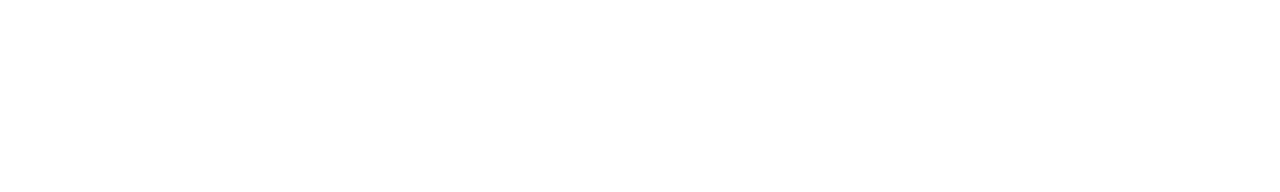
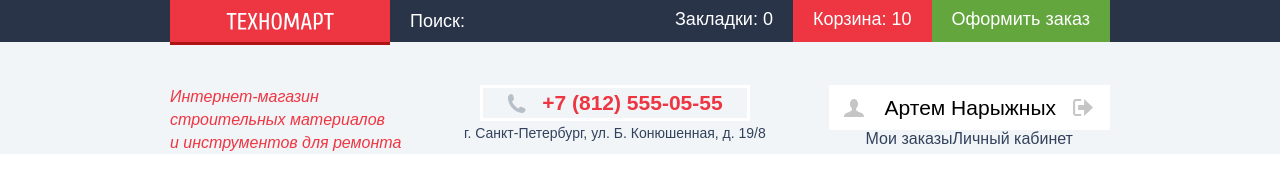
Before and after one commit to dmitrievich-an/Tehnomart, a plain HTML site: page catalog.html in a window 1280 px wide. Drawn offline with Linux system fonts and the light colour scheme; a web font is replaced by a local one.

Commit message:
Made a Header without a menu

```diff
--- a/catalog.html
+++ b/catalog.html
@@ -12,7 +12,44 @@
 </head>
 <body class="page-body">
   <header class="header">
-
+    <div class="header__wrapper_blue">
+      <div class="header-top container">
+        <img class="header__logo" src="img/logo-technomart.svg" alt="Логотип Техномарт">
+        <label for="header__search"></label>
+        <input class="header__search" type="search" placeholder="Поиск:" id="header__search">
+        <ul class="header__button-list">
+          <li class="header__button-item">Закладки: 0</li>
+          <li class="header__button-item">Корзина: 10</li>
+          <li class="header__button-item">Оформить заказ</li>
+        </ul>
+      </div>
+    </div>
+    <div class="header-middle container">
+      <p class="header__description">Интернет-магазин<br>строительных материалов<br>и инструментов для ремонта</p>
+      <div class="header__address">
+        <a href="#" class="header__address-phone">+7 (812) 555-05-55</a>
+        <p class="header__address-description">г. Санкт-Петербург, ул. Б. Конюшенная, д. 19/8</p>
+      </div>
+      <div class="header__user-buttons">
+        <div class="header__user-links">
+          <a href="" class="header__username-btn">Артем Нарыжных</a>
+          <a href="" class="header__logout-btn">
+            <div class="svg-wrapper">
+              <svg width="20" height="17" viewBox="0 0 20 17" fill="none" xmlns="http://www.w3.org/2000/svg">
+                <path d="M20 8.5L11.125 0V6H5.125V11H11.125V17L20 8.5Z" fill="#C5C5C5"/>
+                <path
+                  d="M2.10604 13.952V3.048C2.12404 2.672 2.27704 1.991 3.11604 1.991H8.14304V0H3.11604C0.938036 0 0.112036 1.81 0.0870361 3.027V13.973C0.112036 15.189 0.938036 17 3.11604 17H8.14304V15.01H3.11604C2.27704 15.01 2.12404 14.327 2.10604 13.952Z"
+                  fill="#C5C5C5"/>
+              </svg>
+            </div>
+          </a>
+        </div>
+        <ul class="header__user-nav">
+          <li class="header__user-item">Мои заказы</li>
+          <li class="header__user-item">Личный кабинет</li>
+        </ul>
+      </div>
+    </div>
   </header>
   <main class="main">
 
--- a/style/catalog.css
+++ b/style/catalog.css
@@ -1,3 +1,21 @@
+:root {
+  --basic-black: #000000;
+  --basic-white: #FFFFFF;
+  --basic-blue: #32425C;
+  --basik-dark-blue: #293449;
+  --basic-red: #EE3643;
+  --basic-gray: #A9A9A9;
+  --basic-yellow: #FFD180;
+  --basick-green: #63A63E;
+  --special-social-dark: #212A3A;
+  --special-light-gray: #F1F5F7;
+  --special-sand: #F7F3EC;
+  --special-orange: #FFBF47;
+  --special-light-blue: #3BBCE3;
+  --special-light-violet: #DC91D8;
+  --special-light-green: #8ED78F;
+}
+
 * {
   margin: 0;
   padding: 0;
@@ -12,6 +30,158 @@
   height: 100%;
   display: flex;
   flex-direction: column;
+  color: var(--basic-black);
+  font-family: 'Cuprum', sans-serif;
+  font-size: 18px;
+}
+
+.container {
+  width: 940px;
+  margin: 0 auto;
+}
+
+.header {
+  background-color: var(--special-light-gray);
+}
+
+.header__wrapper_blue {
+  background-color: var(--basik-dark-blue);
+  height: 42px;
+  margin-bottom: 43px;
+}
+
+.header-top {
+  display: flex;
+}
+
+.header__logo {
+  background: var(--basic-red);
+  padding: 12px 56px;
+  /*border-bottom: 3px solid #ad1313;*/
+  box-shadow: 0 3px 0 #ad1313;
+}
+
+.header__search {
+  flex-grow: 1;
+  border: none;
+  background-color: transparent;
+}
+
+.header__search::placeholder {
+  color: #FFFFFF;
+  padding-left: 20px;
+}
+
+.header__button-list {
+  list-style: none;
+  display: flex;
+  color: var(--basic-white);
+}
+
+.header__button-item {
+  padding: 9px 20px;
+  display: flex;
+}
+
+.header__button-item:last-child {
+  background-color: var(--basick-green);
+}
+
+.header__button-item:nth-child(2) {
+  background-color: var(--basic-red);
+}
+
+.header-middle {
+  display: flex;
+  justify-content: space-between;
+}
+
+.header__description {
+  font-style: italic;
+  font-size: 16px;
+  line-height: 23px;
+  color: var(--basic-red);
+}
+
+.header__address {
+  display: flex;
+  flex-direction: column;
+  align-items: center;
+}
+
+.header__address-description {
+  font-size: 14px;
+  line-height: 24px;
+  color: var(--basic-blue);
+}
+
+.header__address-phone {
+  width: 270px;
+  font-weight: 700;
+  font-size: 21px;
+  line-height: 30px;
+  display: flex;
+  justify-content: center;
+  align-items: center;
+  color: var(--basic-red);
+  border: 3px solid white;
+  text-decoration: none;
+}
+
+.header__address-phone::before {
+  content: '';
+  width: 19px;
+  height: 19px;
+  background: url("../img/icons/icon-phone.svg");
+  margin-right: 16px;
+}
+
+.header__user-buttons {
+  display: flex;
+  flex-direction: column;
+  align-items: center;
+}
+
+.header__user-links {
+  background-color: #fff;
+  display: flex;
+}
+
+.header__username-btn {
+  font-size: 21px;
+  line-height: 21px;
+  color: var(--basic-black);
+  text-decoration: none;
+  display: flex;
+  justify-content: center;
+  align-items: center;
+}
+
+.header__username-btn::before{
+  content: '';
+  width: 20px;
+  height: 18px;
+  background: url("../img/icons/icon-user.svg");
+  margin-right: 21px;
+  margin-left: 15px;
+}
+
+.svg-wrapper {
+  width: 20px;
+  height: 17px;
+  margin: 14px 17px;
+}
+
+.header__user-nav {
+  list-style: none;
+  display: flex;
+}
+
+.header__user-item {
+  font-size: 16px;
+  line-height: 18px;
+  display: flex;
+  color: #32425C;
 }
 
 .main {
--- a/style/style.css
+++ b/style/style.css
@@ -3,7 +3,7 @@
   --basic-white: #FFFFFF;
   --basic-blue: #32425C;
   --basik-dark-blue: #293449;
-  --basic-red: #EE3643;
+  --basic-red: #a2212a;
   --basic-gray: #A9A9A9;
   --basic-yellow: #FFD180;
   --basick-green: #63A63E;
```
Also changed, not shown: img/icons/icon-user.svg (added).
